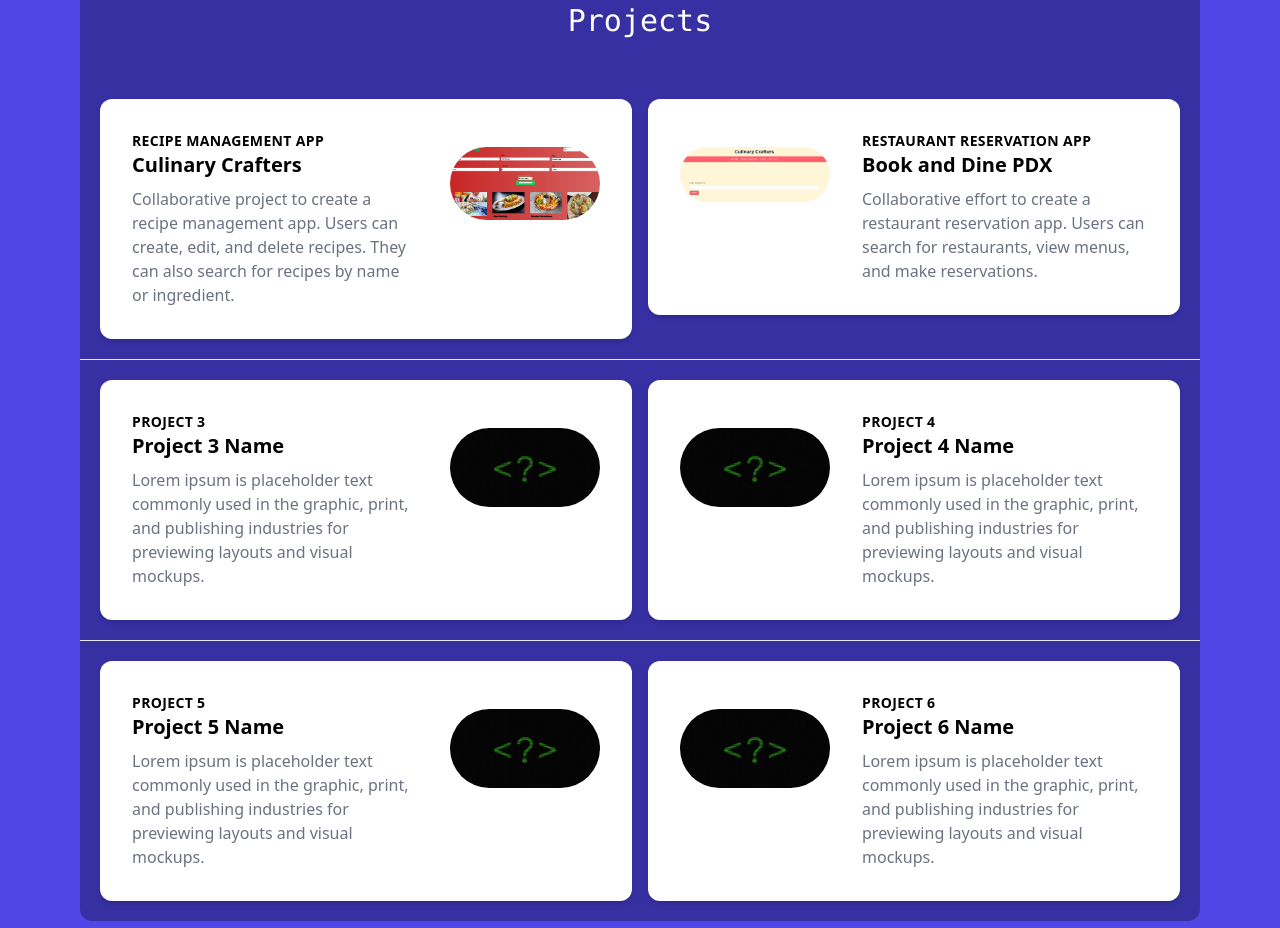
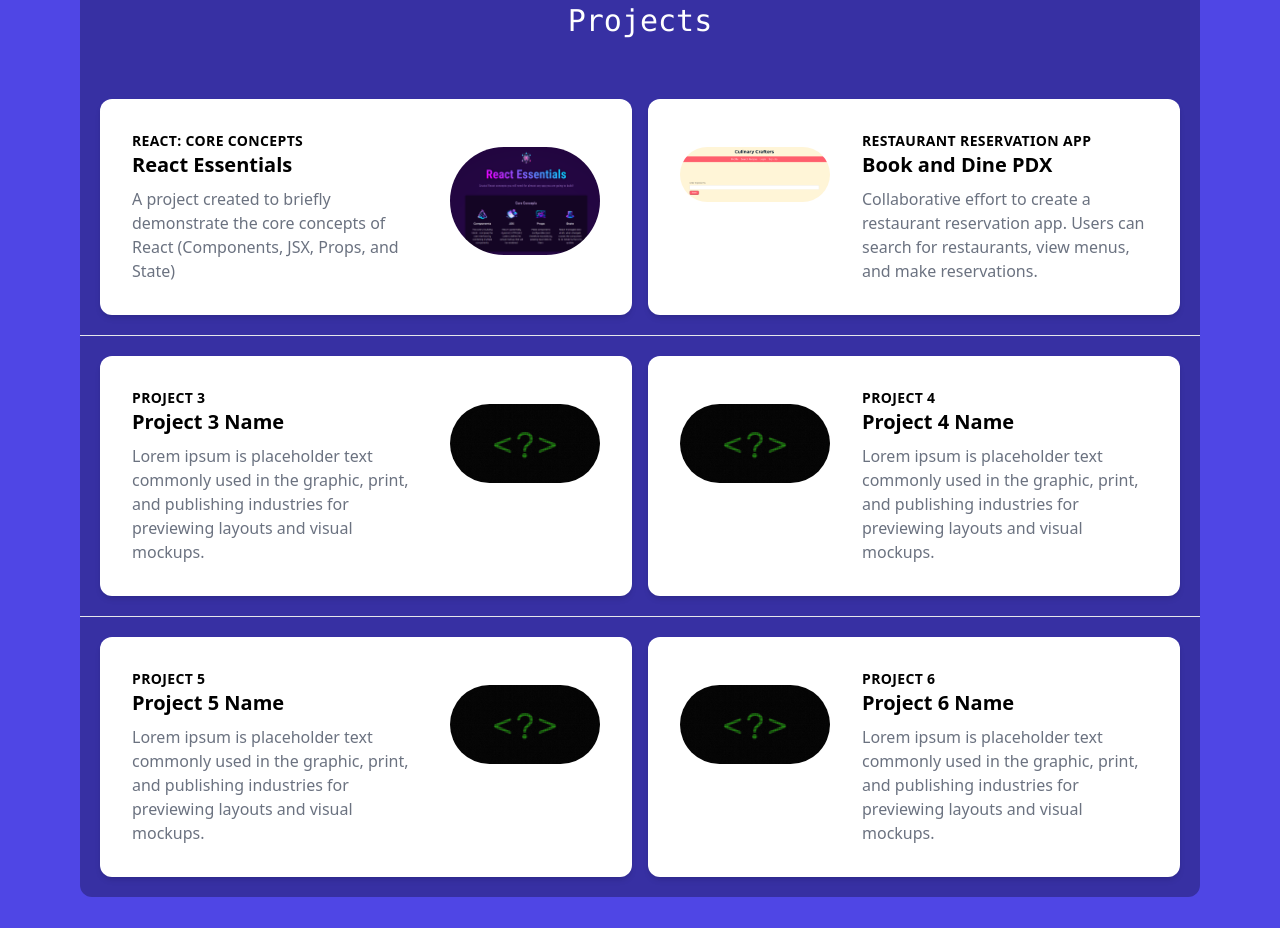
Before and after one commit to mmorrow6109/React_Portfolio, a React (Vite) app in the folder Develop/client/: page / in a window 1280 px wide. Shown: the part 780-1708 px from the top of the page. Built offline with nearby package versions, Linux system fonts and the light colour scheme.

Commit message:
project 1 updated

```diff
--- a/Develop/client/src/components/portfolio.jsx
+++ b/Develop/client/src/components/portfolio.jsx
@@ -1,5 +1,5 @@
 import PendingImg from '../assets/question.jpg'
-import Project1Img from '../assets/BooknDine.png'
+import Project1Img from '../assets/ReactEssentials.png'
 import Project2Img from '../assets/CCrafters.png'
 // import Project3Img from '../assets/3.jpg'
 // import Project4Img from '../assets/4.jpg'
@@ -16,16 +16,16 @@ export default function Portfolio() {
 
                 <div>
                     <div className='grid grid-cols-2 gap-4 p-5'>
-                        <a href='https://uofo-group-project2-c8b71b96b277.herokuapp.com/' className='block'>
+                        <a href='https://mmorrowreactessentials.netlify.app/' className='block'>
                             <div className='max-w-md mx-auto bg-white rounded-xl shadow-md overflow-hidden md:max-w-2xl hover:animate-pulse'>
                                 <div className='md:flex'>
                                     <div className='p-8'>
                                         <div className='uppercase tracking-wide text-sm to-indigo-500 font-semibold'>
-                                            Recipe Management App
+                                            React: Core Concepts
                                         </div>
-                                        <h1 className='text-xl font-bold'>Culinary Crafters</h1>
+                                        <h1 className='text-xl font-bold'>React Essentials</h1>
                                         <p className='mt-2 text-gray-500'>
-                                            Collaborative project to create a recipe management app. Users can create, edit, and delete recipes. They can also search for recipes by name or ingredient.
+                                            A project created to briefly demonstrate the core concepts of React (Components, JSX, Props, and State)
                                         </p>
                                     </div>
                                     <div className='md:shrink-0 pt-12 image-container'> {/* Image container */}
```
Also changed, not shown: Develop/client/src/assets/ReactEssentials.png (added).
